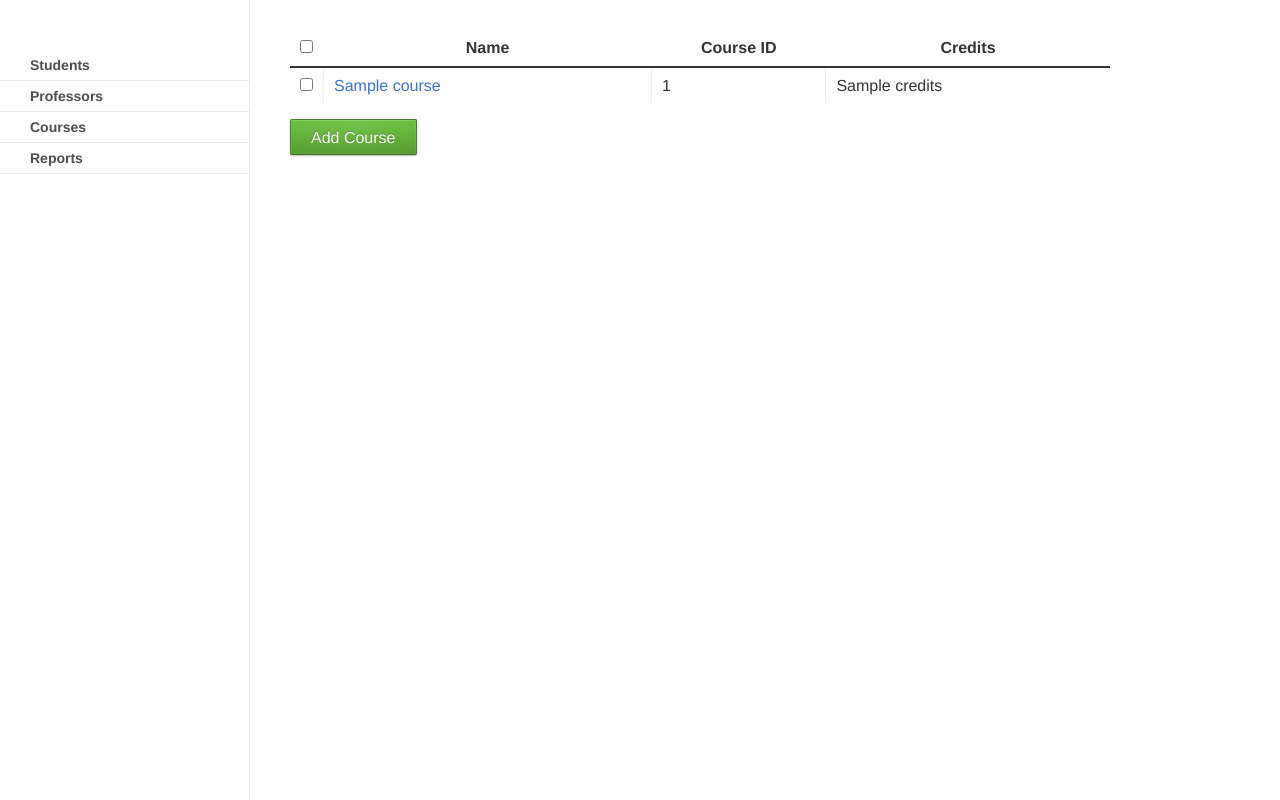
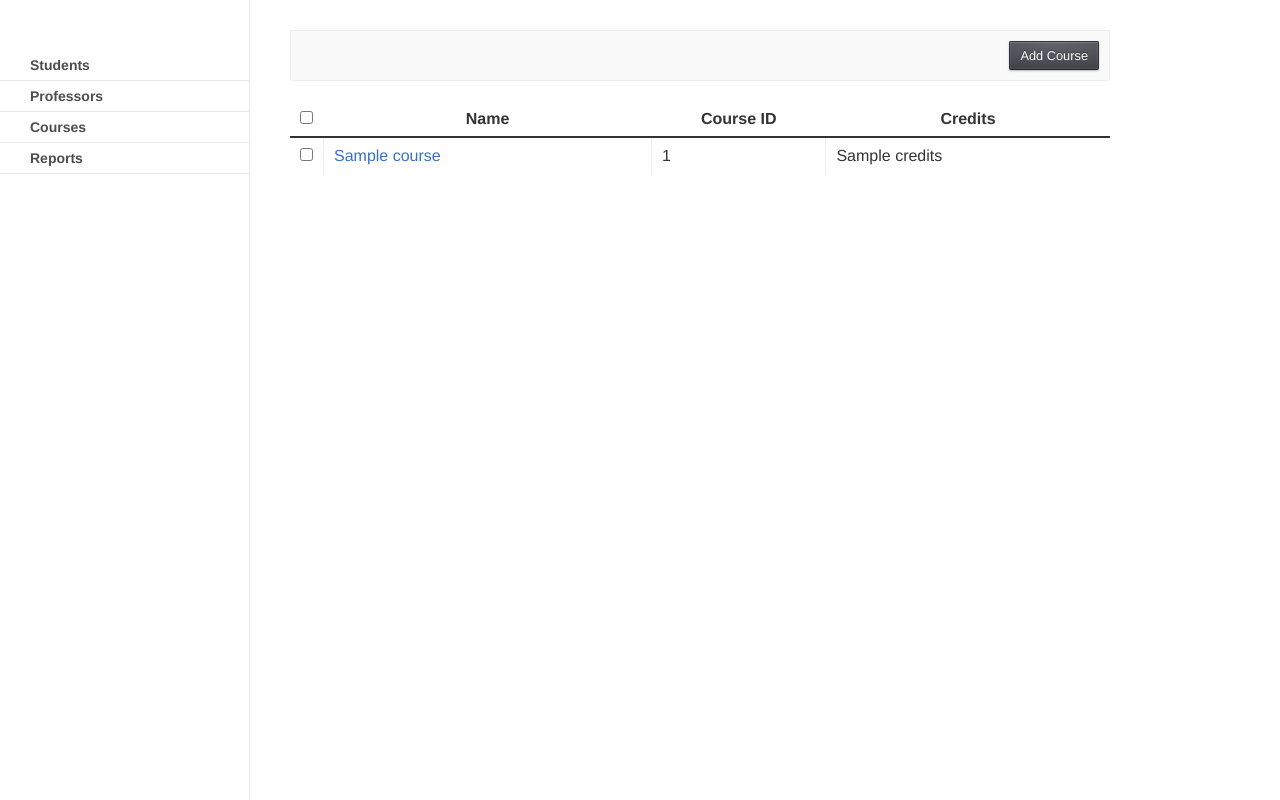
Before and after one commit to scperkins/Gradebook, a Python web app: template templates/courses.html in a window 1280 px wide. Run offline with Jinja, Linux system fonts and the light colour scheme; the template is opened without the code that fills it: most values are stand-ins (such as "Sample title", 1, 10 or a date in 2020).

Commit message:
Changing style of add button to be an action button above any views where records are displayed in a table

```diff
--- a/templates/courses.html
+++ b/templates/courses.html
@@ -1,6 +1,9 @@
 {% extends "layout.html" %}
 
 {% block content %}
+<div class="flakes-actions-bar">
+	<a class="action button-gray smaller right" href="{{ url_for('add_course') }}">Add Course</a>
+</div>
 <table class="flakes-table">
 	<colgroup>
 		<col span="1" style="width:20px">
@@ -25,5 +28,4 @@
 		{% endfor %}
 	</tbody>
 </table>
-<p><a class="button-green" href="{{ url_for('add_course') }}">Add Course</a></p>
 {% endblock %}
--- a/templates/professors.html
+++ b/templates/professors.html
@@ -1,6 +1,9 @@
 {% extends "layout.html"%}
 
 {% block content %}
+<div class="flakes-actions-bar">
+	<a class="action button-gray smaller right" href="{{ url_for('add_prof') }}"> Add Professor</a>
+</div>
 <table class="flakes-table">
 	<colgroup>
 		<col span="1" style="width:20px">
@@ -25,5 +28,4 @@
 		{% endfor %}
 	</tbody>
 </table>
-<p><a class="button-green" href="{{ url_for('add_prof') }}">Add Professor</a></p>
 {% endblock %}
--- a/templates/students.html
+++ b/templates/students.html
@@ -1,6 +1,9 @@
 {% extends "layout.html" %}
 
 {% block content %}
+<div class="flakes-actions-bar">
+	<a class="action button-gray smaller right" href="{{ url_for('add_students') }}">Add Student</a>
+</div>
 <table class="flakes-table">
 	<colgroup>
 		<col span="1" style="width:20px">
@@ -23,5 +26,4 @@
 	{% endfor %}
 	</tbody>
 </table>
-<p><a class="button-green" href="{{ url_for('add_students') }}">Add Student</a></p>
 {% endblock %}
```
